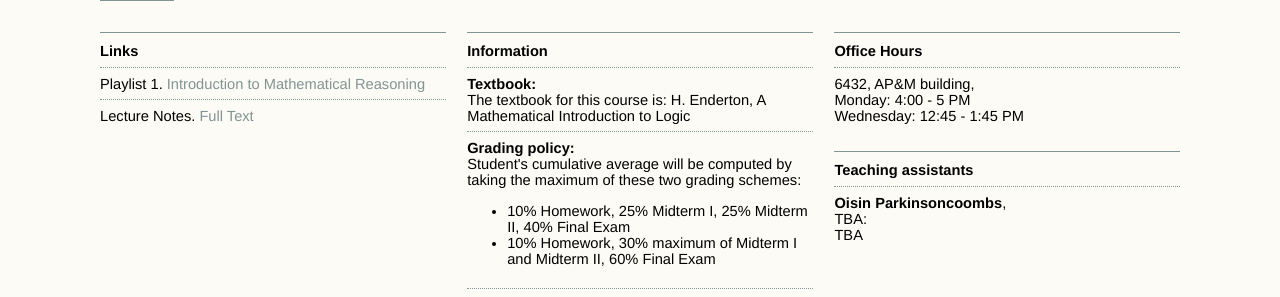
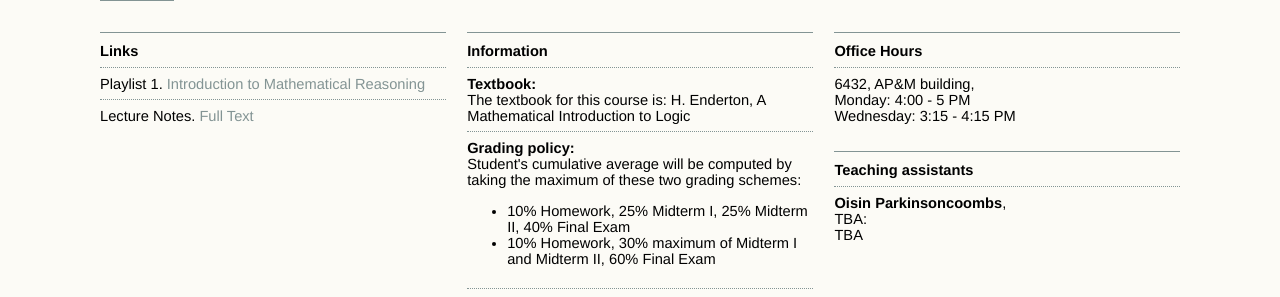
Before and after one commit to alexanderknop/alexanderknop.github.io, a Jekyll site: the page built from teaching/ucsd/160a/2019/fall/index.html, in a window 1280 px wide and 900 px high, scrolled down 458 px. Shown: the part 152-449 px from the top of the window. Built offline with Jekyll 4.4.1, drawn with Linux system fonts in a browser that asks for light colours; nearby versions of some CDN libraries.

Commit message:
Change office hours for 160A (2019)

```diff
--- a/teaching/ucsd/160a/2019/fall/index.html
+++ b/teaching/ucsd/160a/2019/fall/index.html
@@ -43,7 +43,7 @@ piazza: "https://piazza.com/uc_san_diego/fall2019/math160a/"
 office: "6432, AP&M building"
 office-hours:
     - "Monday: 4:00 - 5 PM"
-    - "Wednesday: 12:45 - 1:45 PM"
+    - "Wednesday: 3:15 - 4:15 PM"
 tas:
     -
         name: "Oisin Parkinsoncoombs"
```
